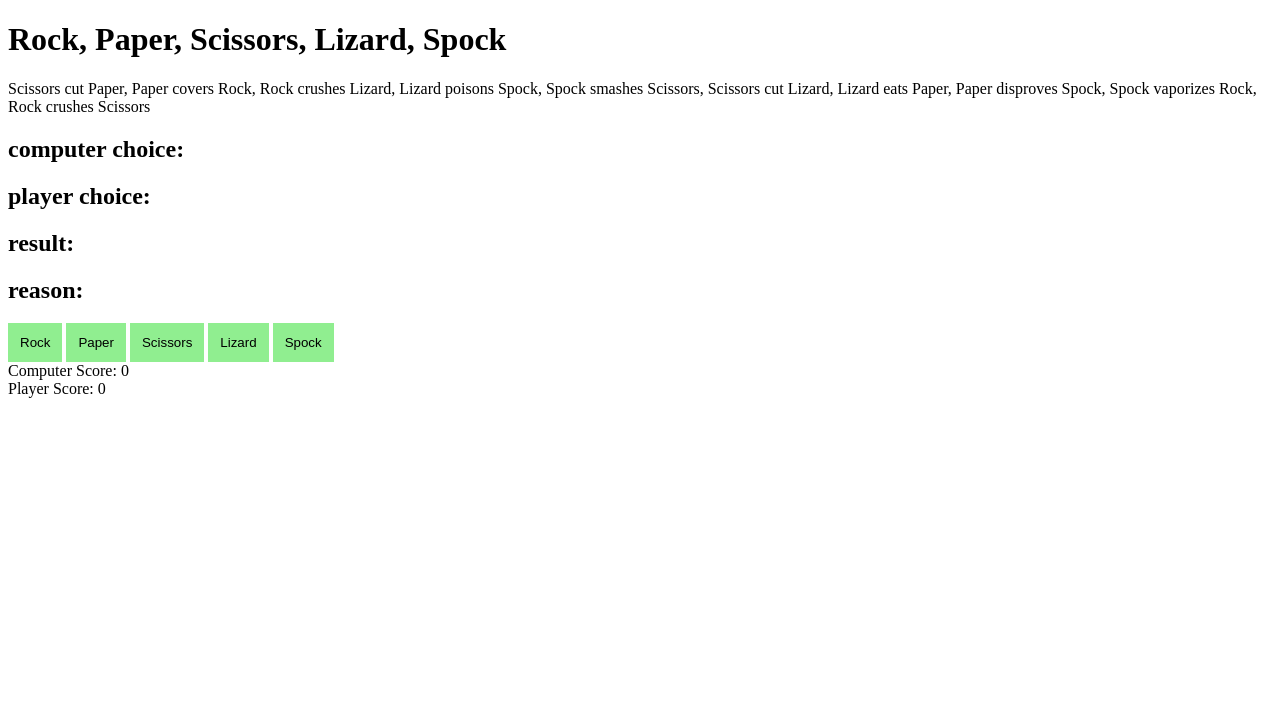
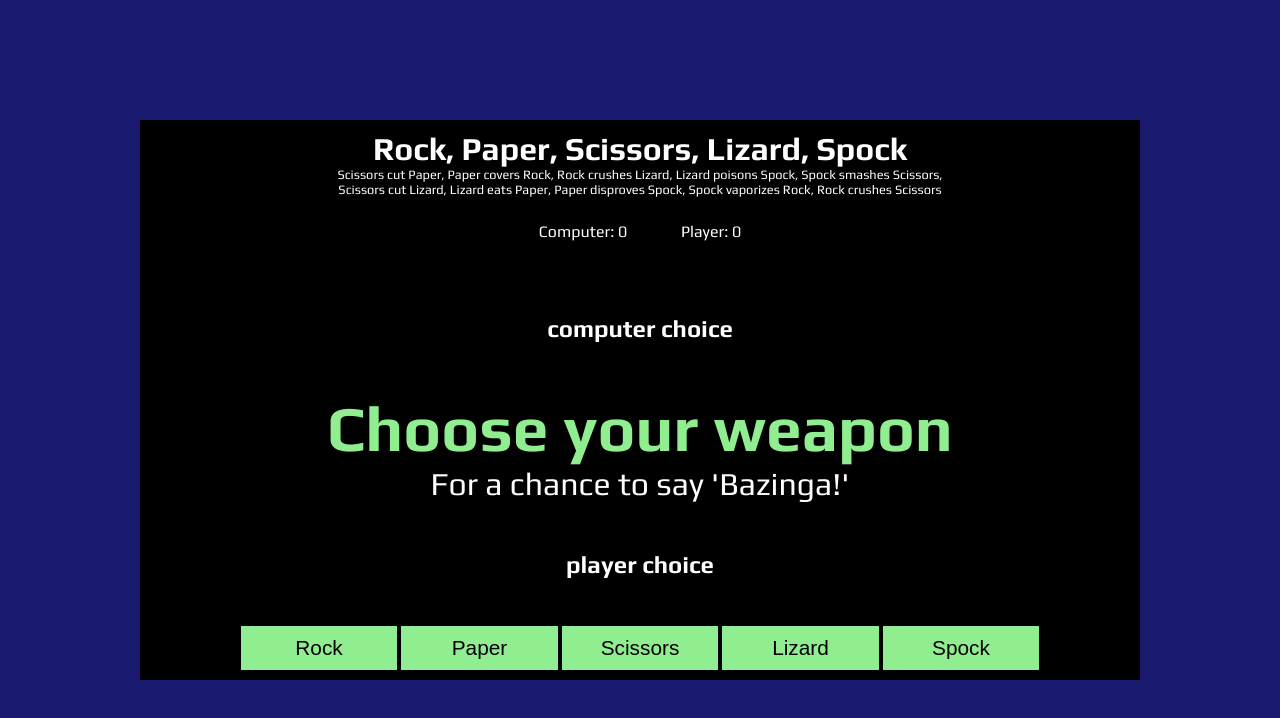
Before and after one commit to Tis4tom/rpsls-game, a plain HTML site: page index.html in a window 1280 px wide. Drawn offline with Linux system fonts and the light colour scheme.

Commit message:
add desktop styling

```diff
--- a/app.js
+++ b/app.js
@@ -18,17 +18,21 @@ const reasons = [
   "Spock vaporizes Rock",
   "Rock crushes Scissors"
 ]
-let cScoreBoard = document.getElementById('c-score-board')
-let cScore = 0
-let pScoreBoard = document.getElementById('p-score-board')
-let pScore = 0
-
 
 tagLine.innerText = reasons.join(', ')
 
+let cScoreBoard = document.getElementById('c-score-board')
+let pScoreBoard = document.getElementById('p-score-board')
+cScoreBoard.innerHTML = `Computer: 0`
+pScoreBoard.innerHTML = `Player: 0`
+let pScore = 0
+let cScore = 0
 
-cScoreBoard.innerHTML = cScore
-pScoreBoard.innerHTML = pScore
+computerChoice.innerText = "computer choice"
+playerChoice.innerText = "player choice"
+result.innerText = "Choose your weapon"
+resultReason.innerText = "For a chance to say 'Bazinga!'"
+
 
 function randomChoice() {
   return Math.floor(Math.random() * choices.length)
@@ -37,13 +41,13 @@ function randomChoice() {
 const win = () => {
   result.innerText = "You Win!"
   pScore++
-  pScoreBoard.innerHTML = pScore
+  pScoreBoard.innerHTML = `Player: ${pScore}`
 }
 
 const lose = () => {
   result.innerText = "You Lose!"
   cScore++
-  cScoreBoard.innerHTML = cScore
+  cScoreBoard.innerHTML = `Computer: ${cScore}`
 }
 
 const tie = () => {
--- a/index.html
+++ b/index.html
@@ -5,23 +5,39 @@
     <meta http-equiv="X-UA-Compatible" content="IE=edge">
     <meta name="viewport" content="width=device-width, initial-scale=1.0">
     <title>Rock, Paper, Lizard, Spock</title>
+    <link rel="preconnect" href="https://fonts.googleapis.com">
+    <link rel="preconnect" href="https://fonts.gstatic.com" crossorigin>
+    <link href="https://fonts.googleapis.com/css2?family=Play:wght@400;700&display=swap" rel="stylesheet">
     <link rel="stylesheet" href="style.css">
 </head>
 <body>
-  <h1>Rock, Paper, Scissors, Lizard, Spock</h1>
-  <p id="tagline"></p>
-      <h2>computer choice: <span id="computer-choice"></span></h2>
-      <h2>player choice: <span id="player-choice"></span></h2>
-      <h2></span>result: <span id="result"></span></h2>
-      <h2></span>reason: <span id="result-reason"></span></h2>
+  <div class="container">
+
+    <div class="game-heading-section">
+      <h1>Rock, Paper, Scissors, Lizard, Spock</h1>
+      <p id="tagline"></p>
+      <p class="score-wrapper"><span id="c-score-board"></span></p>
+      <p class="score-wrapper"><span id="p-score-board"></span></p>
+    </div>
+
+    <div class="game-result-section">
+      <h2><span id="computer-choice"></span></h2>
+      <div>
+        <h2><span id="result"></span></h2>
+        <p><span id="result-reason"></span></p>
+      </div>
+      <h2><span id="player-choice"></span></h2>
+    </div>
+
+    <div class="button-wrapper">
       <button id="rock" class="game-button">Rock</button>
       <button id="paper" class="game-button">Paper</button>
       <button id="scissors" class="game-button">Scissors</button>
       <button id="lizard" class="game-button">Lizard</button>
       <button id="Spock" class="game-button">Spock</button>
-      <div id="container" ></div>
-      <div>Computer Score: <span id="c-score-board"></span></div>
-      <div>Player Score: <span id="p-score-board"></span></div>
+    </div>
+
+  </div>
   <script src="app.js"></script>
 </body>
 </html>
--- a/style.css
+++ b/style.css
@@ -1,5 +1,78 @@
+* {
+  margin: 0;
+  padding: 0;
+  box-sizing: border-box;
+}
+
+body {
+  background-color: midnightblue;
+  display: flex;
+  flex-direction: column;
+  justify-content: center;
+  align-items: center;
+  min-height: 100vh;
+  color: white;
+  font-family: 'Play', sans-serif;
+}
+
+.container {
+  width: 90%;
+  height: 70vh;
+  max-width: 1000px;
+  background-color: black;
+  display: flex;
+  flex-direction: column;
+  justify-content: space-between;
+  align-items: space-between;
+  padding: 10px;
+}
+
+.game-heading-section {
+  width: 65%;
+  margin: 0 auto;
+  text-align: center;
+}
+
+.game-result-section {
+  display: flex;
+  flex-direction: column;
+  justify-content: space-evenly;
+  align-items: center;
+  height: 100%;
+  text-align: center;
+}
+
+#tagline {
+  font-size: .8rem;
+}
+
+.score-wrapper {
+  display: inline-flex;
+  margin: 25px;
+}
+
+.button-wrapper {
+  flex-direction: row;
+  text-align: center;
+}
+
 button {
     background: lightgreen;
     border: none;
-    padding: 12px;
+    padding: 1%;
+    width: 16%;
+    font-size: 1.3rem;
   }
+
+h1 {
+  font-weight: bold;
+}
+
+#result {
+  font-size: 4rem;
+  color: lightgreen;
+}
+
+#result-reason {
+  font-size: 2rem;
+}
```
